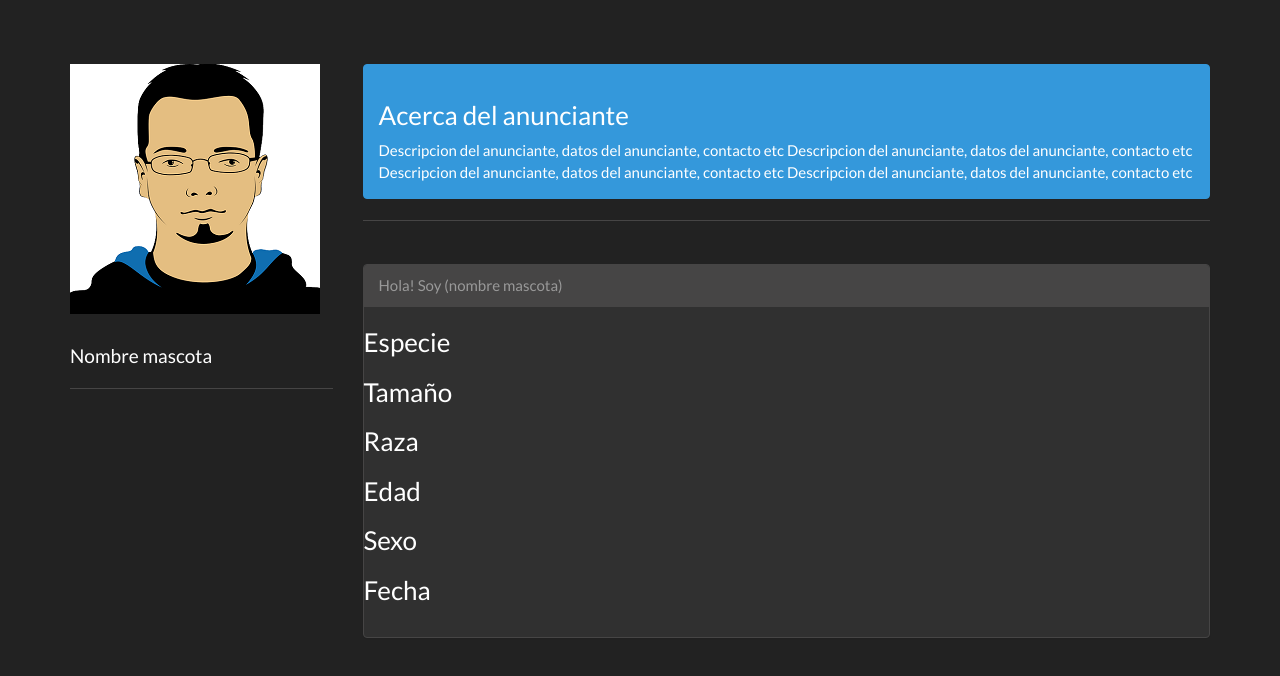
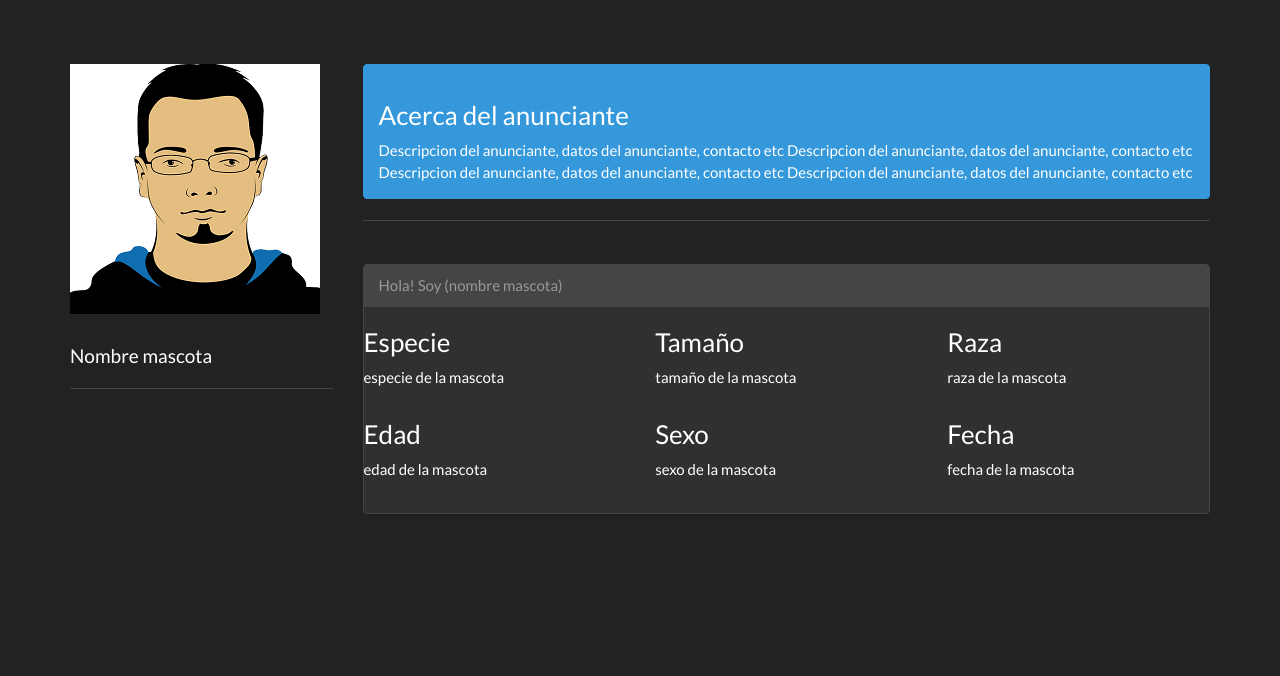
Before and after one commit to yasminalrc/AdoptaUnCompanero, a plain HTML site: page mascota.html in a window 1280 px wide. Shown: the part 234-910 px from the top of the page. After the commit the page ends 833 px from the top, so only its background shows below. Drawn offline with nearby package versions, Linux system fonts and the light colour scheme.

Commit message:
mascota 2.0

```diff
--- a/mascota.html
+++ b/mascota.html
@@ -129,13 +129,39 @@
 
 
                     <div class="row">
-                        <div class="col-lg-12">
+                        <div class="col-lg-4">
                             <h3>Especie</h3>
+                            <p>especie de la mascota</p>
+
+                        </div>
+                        <div class="col-lg-4">
+
                             <h3>Tamaño</h3>
+                           <p>tamaño de la mascota</p>
+
+                        </div>
+                        <div class="col-lg-4">
+
                             <h3>Raza</h3>
+                            <p>raza de la mascota</p>
+                        </div>
+                    </div>
+                    <div class="row">
+                        <div class="col-lg-4">
                             <h3>Edad</h3>
+                            <p>edad de la mascota</p>
+
+                        </div>
+                        <div class="col-lg-4">
+
                             <h3>Sexo</h3>
+                           <p>sexo de la mascota</p>
+
+                        </div>
+                        <div class="col-lg-4">
+
                             <h3>Fecha</h3>
+                            <p>fecha de la mascota</p>
                         </div>
                     </div>
                     <br>
```
